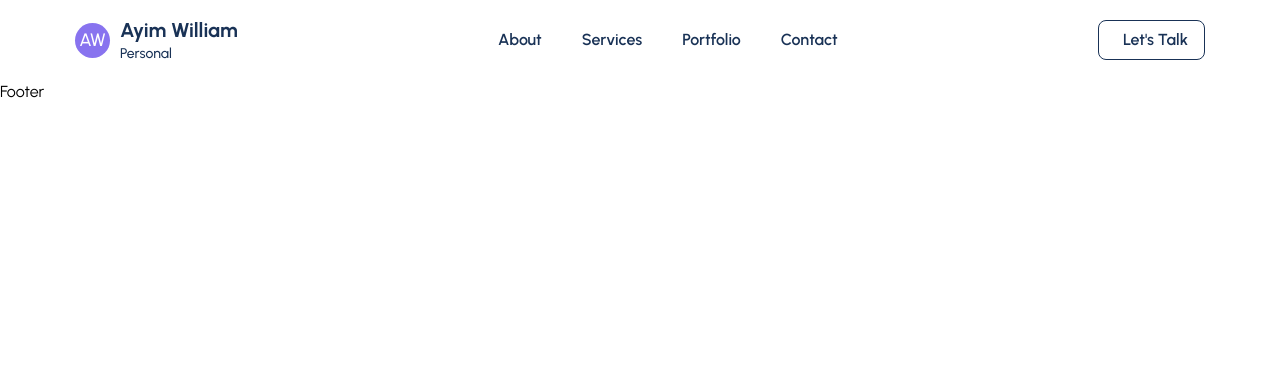
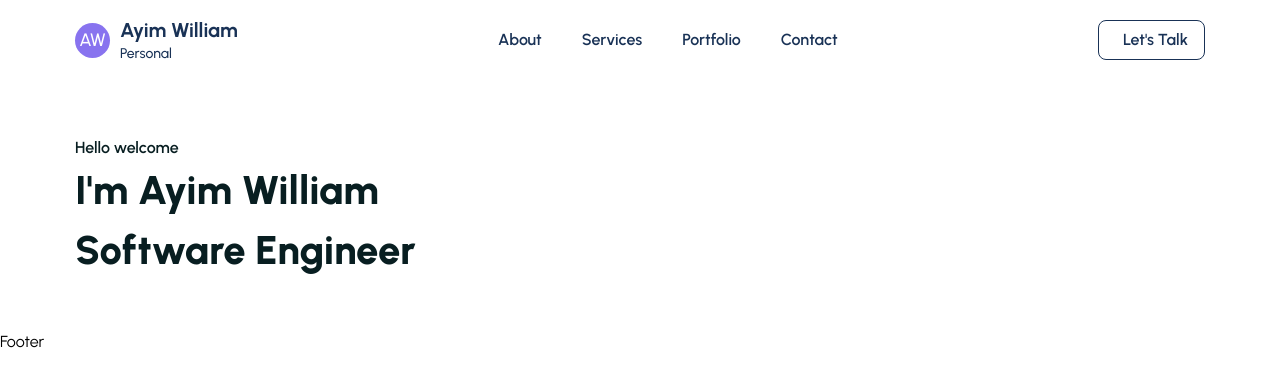
Before and after one commit to BabaMboga/My-PortFolio, a React (Create React App) app in the folder portfolio/: page / in a window 1280 px wide. Shown: the top 386 px of the page. Built offline with nearby package versions, Linux system fonts and the light colour scheme; the HTML template or start-up script is replaced by a standard one.

Commit message:
added Hero finished header for now

```diff
--- a/portfolio/src/App.js
+++ b/portfolio/src/App.js
@@ -3,6 +3,7 @@ import Aos from "aos";
 import './App.css';
 import Header from "./components/Header/Header";
 import Footer from "./components/Footer/Footer";
+import Hero from "./components/UI/Hero";
 
 
 function App() {
@@ -13,6 +14,7 @@ function App() {
     <>
       <Header/>
       <main>
+        <Hero />
       </main>
       <Footer/>
     </>
--- a/portfolio/src/components/Header/Header.js
+++ b/portfolio/src/components/Header/Header.js
@@ -33,9 +33,13 @@ const Header = () => {
           {/* =========== menu right ===========  */}
           <div className='flex items-center gap-4'>
             <button className='flex items-center gap-2 text-smallTextColor font-[600] border border-solid
-            border-smallTextColor py-2 px-4 rounded-[8px] max-h-[40px]'>
+            border-smallTextColor py-2 px-4 rounded-[8px] max-h-[40px] hover:bg-smallTextColor
+            hover:text-white hover:font-[500] ease-in duration-[300]'>
             <i class="ri-mail-send-line"></i>Let's Talk
             </button>
+            <span className='text-2xl text-smallTextColor md:hidden cursor-pointer'>
+            <i class="ri-menu-line"></i>
+            </span>
           </div>
           {/* =========== menu end ===========  */}
 
--- /dev/null
+++ b/portfolio/src/components/UI/Hero.js
@@ -0,0 +1,24 @@
+import React from 'react'
+import heroImg from '../../assets/images/hero.svg'
+import Countup from 'react-countup'
+
+const Hero = () => {
+  return (
+    <section className='pt-0' id='about'>
+        <div className='container pt-14'>
+            <div className='md:flex items-center justify-between sm:flex-col md:flex-row'>
+                {/* ============ hero left content ============ */}
+                <div className='w-full md:basis-1/2'>
+                    <h5 data-aos='fade-right' data-aos-duration='1500' className='text-headingColor font-[600]
+                    text-[16px]'> Hello welcome</h5>
+                    <h1 data-aos='fade-up' data-aos-duration='1500' className='text-headingColor font-[800]
+                    text-[1.8rem] sm:text-[40px]'>I'm Ayim William <br/> Software Engineer</h1>
+                </div>
+                {/* ============ hero left end ============ */}
+            </div>
+        </div>
+    </section>
+  )
+}
+
+export default Hero
```
